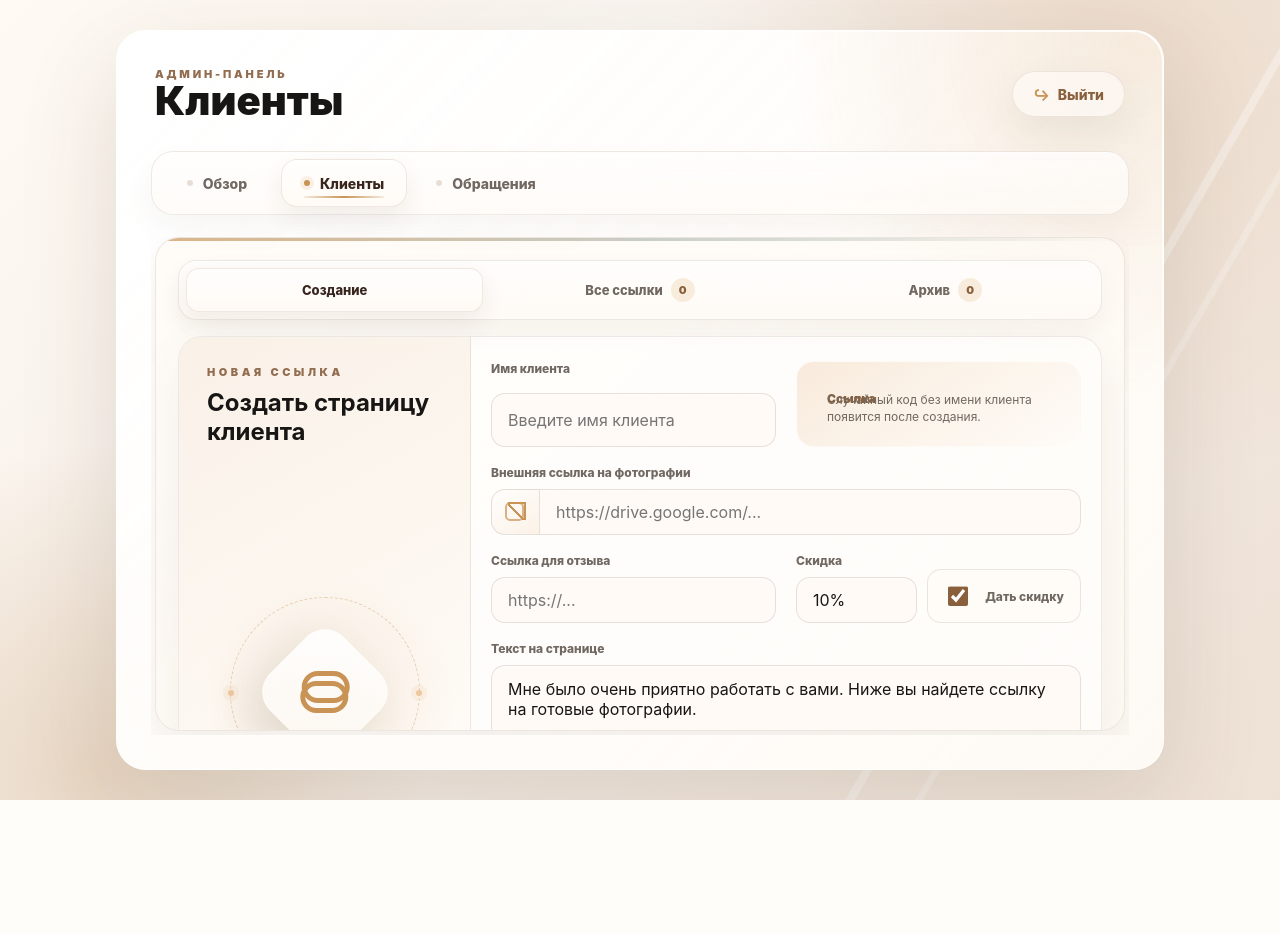
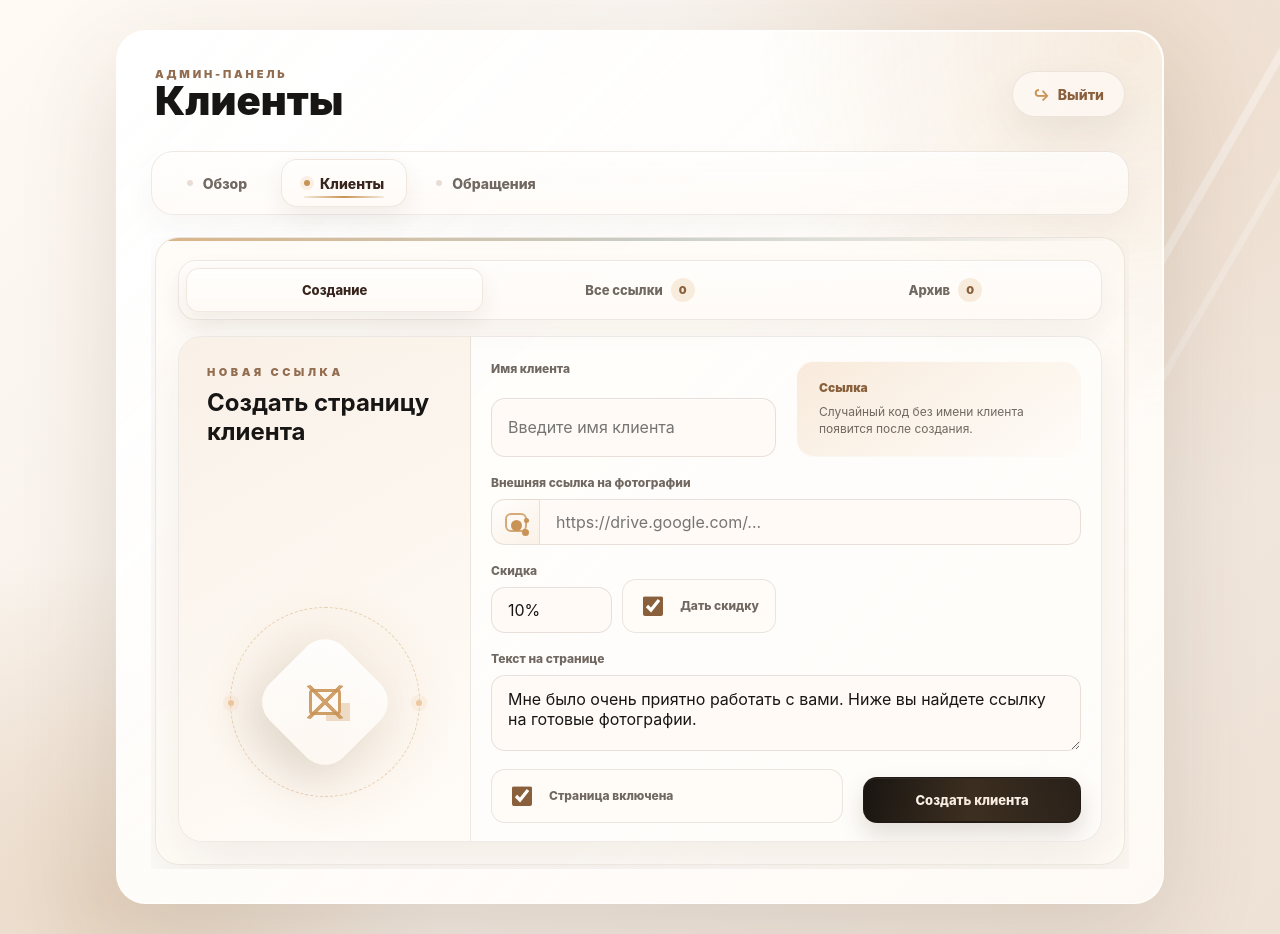
Before and after one commit to vhudoverdiev/khudoverdiev, a Flask app: page /st/clients in a window 1280 px wide. Before the commit the page ends 800 px from the top, so only its background shows below. Run offline with Flask 3, Linux system fonts and the light colour scheme; the visitor is signed in with stand-in values (Sample User, id 1); data that the repository does not hold is empty.

Commit message:
Auto update 2026-08-12 23:36

```diff
--- a/static/css/styles.css
+++ b/static/css/styles.css
@@ -583,7 +583,7 @@ a {
     display: grid;
     place-items: center;
     position: relative;
-    overflow: hidden;
+    overflow: visible;
 }
 
 .admin-page::before {
@@ -616,8 +616,7 @@ a {
         rgba(255, 255, 255, 0.74);
     isolation: isolate;
     overflow: hidden;
-    height: min(920px, calc(100svh - 60px));
-    min-height: 720px;
+    min-height: min(720px, calc(100svh - 60px));
     transition: transform 0.18s ease;
 }
 
@@ -946,18 +945,17 @@ a {
 
 .admin-shell {
     display: grid;
-    grid-template-rows: auto auto minmax(0, 1fr);
+    grid-template-rows: auto auto auto;
     gap: 22px;
     padding: 34px;
     transition: filter 220ms ease, transform 220ms ease, opacity 220ms ease;
 }
 
 .admin-content {
-    min-height: 0;
     display: grid;
     align-content: start;
     gap: 22px;
-    overflow-y: auto;
+    overflow-y: visible;
     overflow-x: hidden;
     padding: 0 4px 4px;
     scrollbar-width: thin;
@@ -1197,6 +1195,7 @@ a {
     align-items: center;
     justify-content: space-between;
     gap: 14px;
+    min-width: 0;
     padding: 15px 16px;
     border-radius: 18px;
     background:
@@ -1207,9 +1206,15 @@ a {
 }
 
 .click-list strong {
+    flex: 0 0 auto;
     color: var(--admin-coffee);
     font-size: 20px;
     line-height: 1;
+}
+
+.click-list span {
+    min-width: 0;
+    overflow-wrap: anywhere;
 }
 
 .click-item-main {
@@ -1502,21 +1507,27 @@ a {
 .client-create-visual i::after {
     content: "";
     position: absolute;
-    width: 38px;
-    height: 22px;
-    border: 5px solid currentColor;
-    border-radius: 999px;
     transform: rotate(-45deg);
+    pointer-events: none;
 }
 
 .client-create-visual i::before {
-    left: 25px;
-    top: 32px;
+    width: 44px;
+    height: 34px;
+    border-radius: 8px;
+    background:
+        linear-gradient(135deg, transparent 0 46%, currentColor 47% 53%, transparent 54%),
+        linear-gradient(45deg, transparent 0 46%, currentColor 47% 53%, transparent 54%);
+    opacity: 0.86;
 }
 
 .client-create-visual i::after {
-    right: 25px;
-    bottom: 32px;
+    width: 26px;
+    height: 20px;
+    border: 3px solid currentColor;
+    border-radius: 4px;
+    box-shadow: 13px 10px 0 -4px rgba(201, 147, 85, 0.34);
+    opacity: 0.88;
 }
 
 .client-form {
@@ -1624,6 +1635,10 @@ a {
 
 .client-link-note {
     display: grid;
+    grid-template-columns: minmax(0, 1fr);
+    grid-template-areas:
+        "title"
+        "url";
     align-content: center;
     gap: 8px;
     min-height: 86px;
@@ -1729,30 +1744,22 @@ a {
 }
 
 .client-url-field i::before {
-    left: 13px;
-    bottom: 13px;
-    width: 15px;
-    height: 15px;
+    inset: 13px 12px 12px 13px;
     border: 2px solid currentColor;
-    border-radius: 5px;
-    opacity: 0.7;
+    border-radius: 6px;
+    opacity: 0.78;
 }
 
 .client-url-field i::after {
-    right: 11px;
-    top: 10px;
-    width: 16px;
-    height: 16px;
-    border-top: 2px solid currentColor;
-    border-right: 2px solid currentColor;
-    background: linear-gradient(
-        45deg,
-        transparent calc(50% - 1px),
-        currentColor calc(50% - 1px),
-        currentColor calc(50% + 1px),
-        transparent calc(50% + 1px)
-    );
-    transform: translate(-2px, 2px);
+    left: 19px;
+    top: 20px;
+    width: 11px;
+    height: 11px;
+    border-radius: 50%;
+    background: currentColor;
+    box-shadow:
+        10px -5px 0 -3px currentColor,
+        9px 7px 0 -2px currentColor;
 }
 
 .client-url-field input {
@@ -2957,6 +2964,7 @@ a {
     .admin-shell,
     .login-panel {
         width: min(390px, 100%);
+        min-height: 0;
         border-radius: 22px;
         padding: 18px;
     }
--- a/templates/admin.html
+++ b/templates/admin.html
@@ -177,10 +177,6 @@
                                     <input type="url" name="photo_link" maxlength="500" value="{{ client_form.photo_link }}" placeholder="https://drive.google.com/..." required>
                                 </div>
                             </label>
-                            <label>
-                                <span>Ссылка для отзыва</span>
-                                <input type="url" name="review_link" maxlength="500" value="{{ client_form.review_link }}" placeholder="https://...">
-                            </label>
                             <div class="client-discount-controls">
                                 <label>
                                     <span>Скидка</span>
@@ -238,10 +234,6 @@
                                         <i aria-hidden="true"></i>
                                         <input type="url" name="photo_link" maxlength="500" value="{{ client.photo_link }}" required>
                                     </div>
-                                </label>
-                                <label class="client-form-wide">
-                                    <span>Ссылка для отзыва</span>
-                                    <input type="url" name="review_link" maxlength="500" value="{{ client.review_link or '' }}">
                                 </label>
                                 <div class="client-discount-controls">
                                     <label>
--- a/templates/it.html
+++ b/templates/it.html
@@ -7,7 +7,7 @@
     <meta name="description" content="Разработка CRM-систем и веб-продуктов под реальные бизнес-процессы. Избранные кейсы Владимира Худовердиева.">
     <meta name="theme-color" content="#f4f0e8">
     <link rel="icon" type="image/svg+xml" href="{{ url_for('static', filename='portfolio/vh-favicon.svg') }}?v=7">
-    <link rel="stylesheet" href="{{ url_for('static', filename='css/it.css') }}?v=95">
+    <link rel="stylesheet" href="{{ url_for('static', filename='css/it.css') }}?v=96">
 </head>
 <body>
     <a class="skip-link" href="#about">Перейти к содержанию</a>
```
Also changed, not shown: static/css/it.css (+3 -59 lines), tests/test_app.py (+40 -13 lines).
